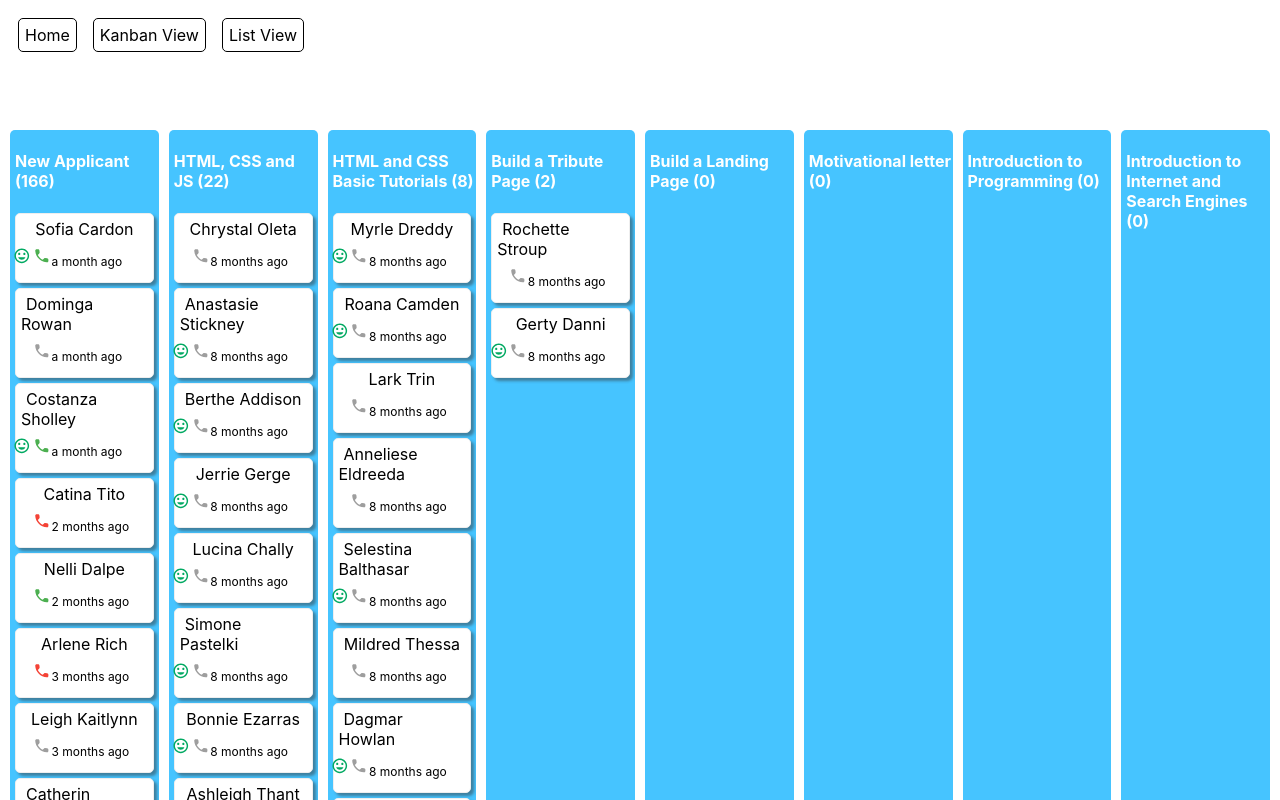
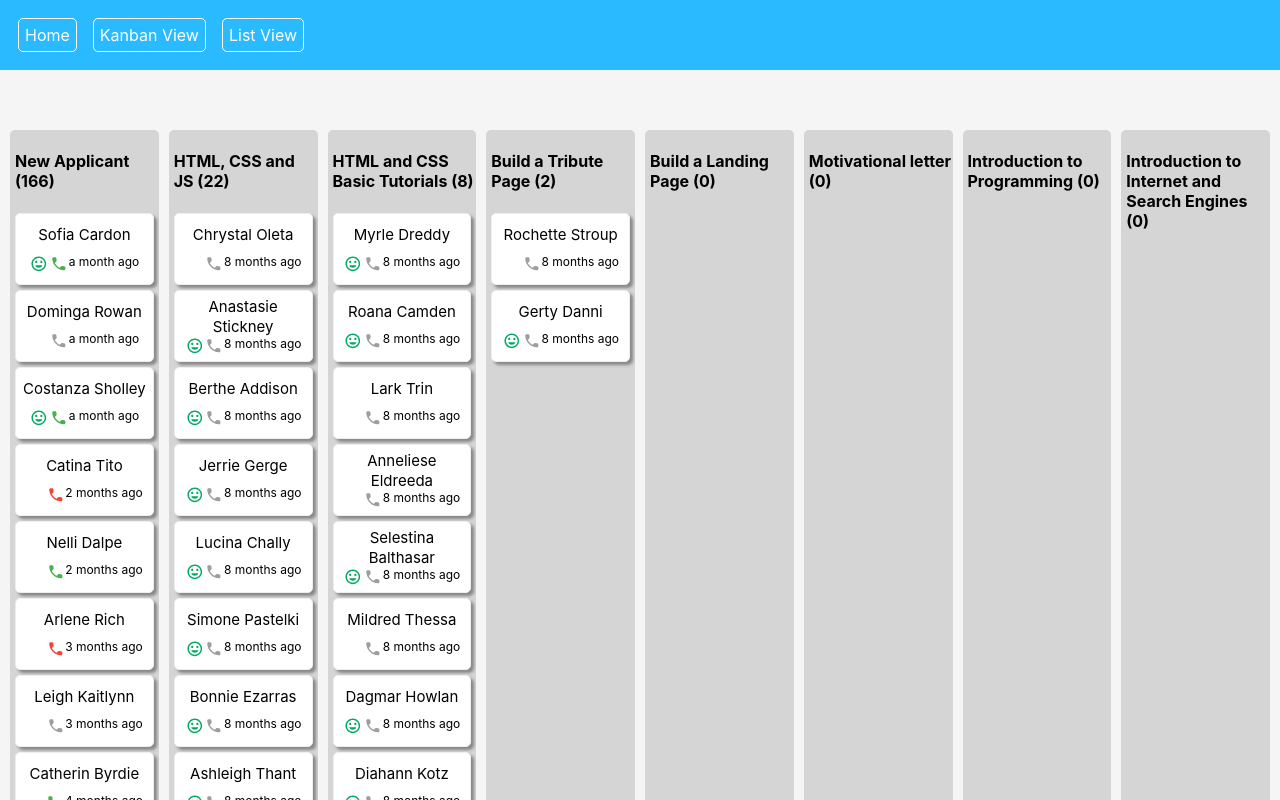
Before and after one commit to saeendamghanian/dashboard-kanban, a React (Create React App) app: page /kanban in a window 1280 px wide. Shown: the top 800 px of the page. Built offline with nearby package versions, Linux system fonts and the light colour scheme.

Commit message:
css for kanban page

```diff
--- a/src/App.css
+++ b/src/App.css
@@ -7,7 +7,7 @@ html {
 }
 
 #root {
-  background-color: white;
+  background-color: #f5f5f5;
   height: 100%;
 }
 
@@ -15,10 +15,39 @@ html {
   visibility: hidden;
 }
 
+.navbar {
+  background-color: #29baff;
+  height: 70px;
+  margin: 0px;
+  padding: 0px 0px 0px 10px;
+  font-size: 16px;
+  display: flex;
+  flex-direction: row;
+  justify-content: flex-start;
+  align-items: center;
+  list-style-type: none;
+}
+
+.navbar-item a {
+  padding: 6px;
+  margin: 8px;
+  color: white;
+  text-decoration: none;
+  border: 1px solid;
+  border-radius: 5px;
+}
+
+.navbar-item a:hover {
+  background-color: white;
+  color: black;
+  border-radius: 5px;
+}
+
 h4 {
   text-align: start;
   margin-left: 5px;
-  color: white;
+  color: midnight;
+  font-size: 16px;
 }
 
 .column-container {
@@ -30,7 +59,7 @@ h4 {
 
 .column {
   height: 100%;
-  background-color: #29bbffdc;
+  background-color: #d5d5d5;
   border-radius: 5px;
   overflow: hidden;
 }
@@ -39,24 +68,29 @@ h4 {
   background-color: white;
   margin: 5px 5px;
   padding: 5px;
+  height: 60px;
   border: 1px groove;
   box-shadow: 3px 3px 3px rgba(53, 53, 53, 0.479);
   border-radius: 5px;
   display: flex;
   flex-direction: column;
+  justify-content: space-around;
   align-items: center;
 }
 
+.applicant-name {
+  text-align: center;
+}
+
 .applicant-name a {
+  font-size: 15px;
   color: black;
   text-decoration: none;
-  margin: 5px;
 }
 
 .icon-container {
-  width: 18vh;
-  height: 3vh;
-  margin: 7px;
+  display: flex;
+  flex-direction: row;
   font-size: 12px;
 }
 
@@ -77,31 +111,3 @@ h4 {
     transform: rotate(360deg);
   }
 }
-
-.navbar {
-  background-color: #f5f5f500;
-  height: 70px;
-  margin: 0px;
-  padding: 0px 0px 0px 10px;
-  font-size: 16px;
-  display: flex;
-  flex-direction: row;
-  justify-content: flex-start;
-  align-items: center;
-  list-style-type: none;
-}
-
-.navbar-item a {
-  padding: 6px;
-  margin: 8px;
-  color: black;
-  text-decoration: none;
-  border: 1px solid;
-  border-radius: 5px;
-}
-
-.navbar-item a:hover {
-  background-color: #239dd8;
-  color: white;
-  border-radius: 5px;
-}
```
